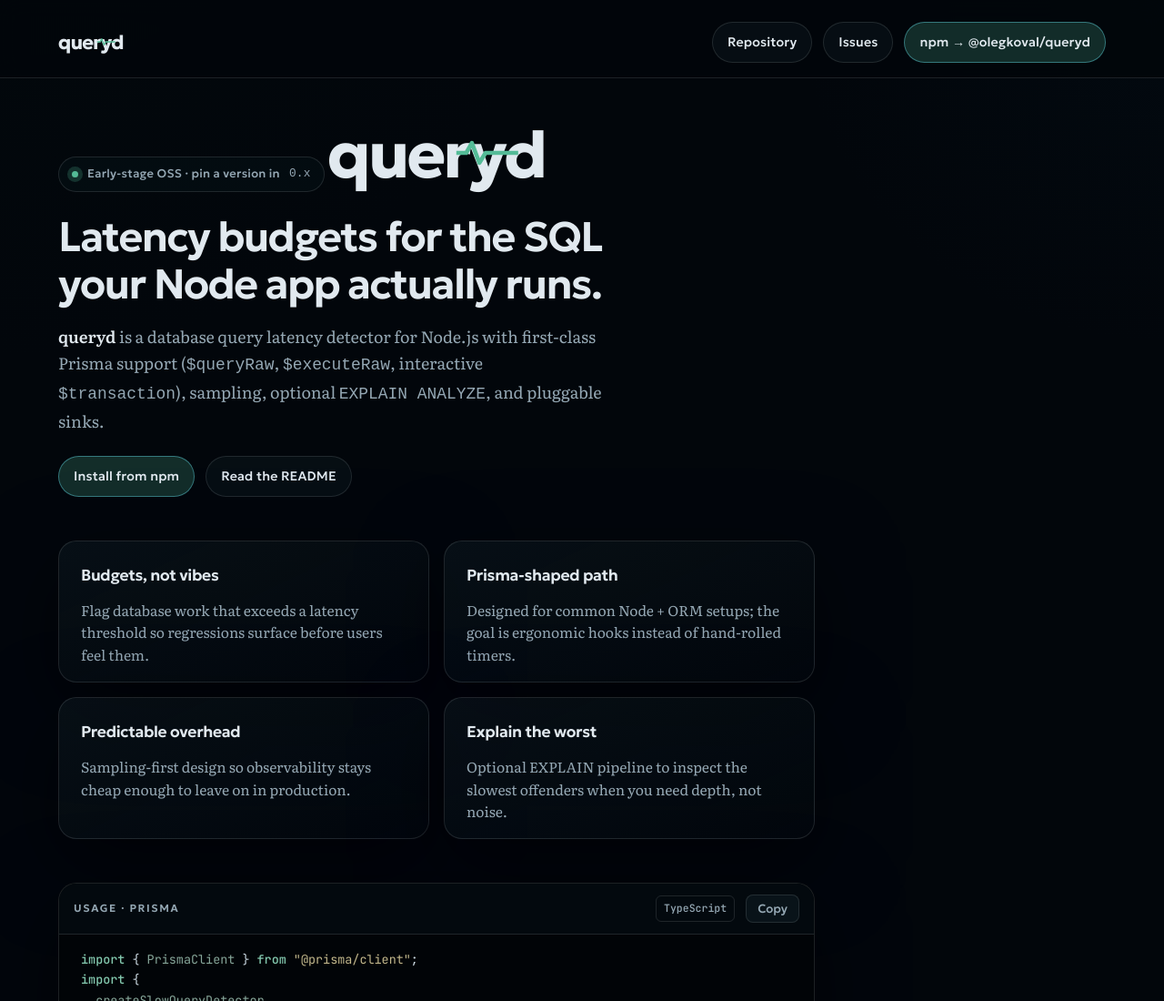
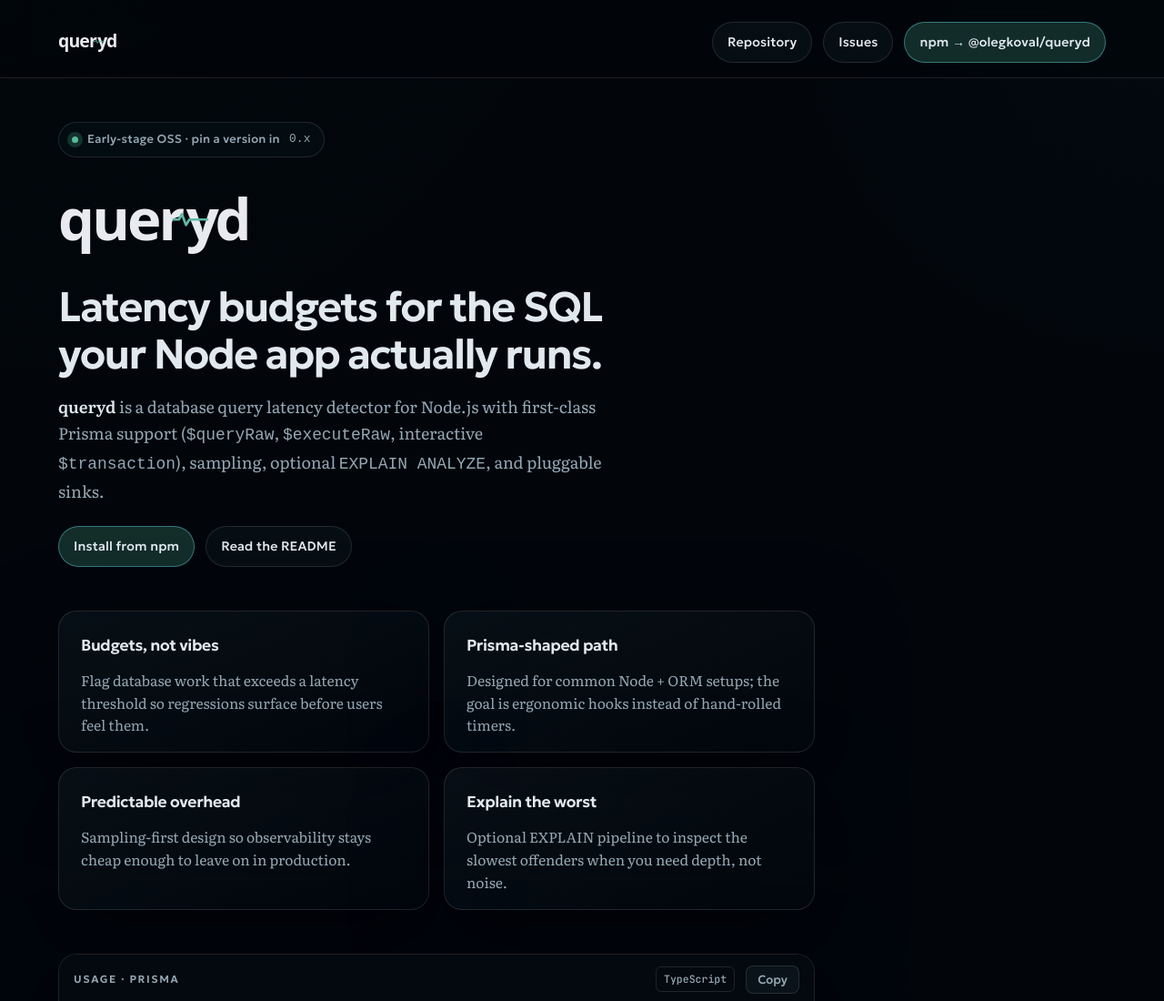
Before and after one commit to oleg-koval/slow-query-detector, a website: page docs/index.html in a window 1280 px wide. Shown: the top 1100 px of the page at 91% size. Drawn offline with Linux system fonts and the light colour scheme.

Commit message:
docs: extract SVG wordmarks for light and dark surfaces
* docs: extract SVG wordmarks for light and dark surfaces

* chore(release): patch version for docs commits

* fix(docs): lower SVG wordmark pulse to x-height

```diff
--- a/docs/index.html
+++ b/docs/index.html
@@ -162,36 +162,23 @@
         flex-wrap: wrap;
       }
 
-      .wordmark {
-        font-family: var(--font-display);
-        font-weight: 700;
-        font-size: 1.35rem;
-        letter-spacing: -0.045em;
-        color: var(--fg);
+      .brand-link {
         display: inline-flex;
-        align-items: baseline;
-        line-height: 1;
+        align-items: center;
+        line-height: 0;
       }
 
-      .wordmark--hero {
-        font-size: clamp(2.75rem, 7.5vw, 4.5rem);
-        margin: 0 0 var(--space-5);
+      .brand-mark {
+        height: 1.75rem;
+        width: auto;
+        display: block;
       }
 
-      .wm-y {
-        position: relative;
-        display: inline-block;
-      }
-
-      .wm-pulse {
-        position: absolute;
-        left: 52%;
-        top: 48%;
-        width: 0.95em;
-        height: 0.48em;
-        transform: translate(-50%, -50%);
-        color: var(--accent);
-        pointer-events: none;
+      .hero-mark {
+        width: min(22rem, 100%);
+        height: auto;
+        display: block;
+        margin: 0 0 var(--space-5);
       }
 
       .nav-links {
@@ -485,18 +472,15 @@
     <a class="skip" href="#main">Skip to content</a>
     <header>
       <div class="wrap nav">
-        <a class="wordmark" href="./" aria-label="queryd — home">
-          quer<span class="wm-y"
-            >y<svg class="wm-pulse" viewBox="0 0 20 10" aria-hidden="true" focusable="false">
-              <path
-                d="M0 5h3.2l1.8-3.2 2.4 6.4 2-3.2H20"
-                fill="none"
-                stroke="currentColor"
-                stroke-width="1.35"
-                stroke-linecap="round"
-                stroke-linejoin="round"
-              /></svg></span
-          >d
+        <a class="brand-link" href="./" aria-label="queryd — home">
+          <img
+            class="brand-mark"
+            src="./assets/queryd-wordmark.svg"
+            alt=""
+            width="200"
+            height="52"
+            decoding="async"
+          />
         </a>
         <nav class="nav-links" aria-label="Primary">
           <a class="pill" href="https://github.com/oleg-koval/slow-query-detector">Repository</a>
@@ -513,19 +497,15 @@
             <span class="pulse-dot" aria-hidden="true"></span>
             Early-stage OSS · pin a version in <code>0.x</code>
           </div>
-          <div class="wordmark wordmark--hero reveal" aria-hidden="true">
-            quer<span class="wm-y"
-              >y<svg class="wm-pulse" viewBox="0 0 20 10" aria-hidden="true" focusable="false">
-                <path
-                  d="M0 5h3.2l1.8-3.2 2.4 6.4 2-3.2H20"
-                  fill="none"
-                  stroke="currentColor"
-                  stroke-width="1.35"
-                  stroke-linecap="round"
-                  stroke-linejoin="round"
-                /></svg></span
-            >d
-          </div>
+          <img
+            class="hero-mark reveal"
+            src="./assets/queryd-wordmark.svg"
+            alt=""
+            width="200"
+            height="52"
+            decoding="async"
+            aria-hidden="true"
+          />
           <h1 class="reveal">Latency budgets for the SQL your Node app actually runs.</h1>
           <p class="lede reveal">
             <strong>queryd</strong> is a database query latency detector for Node.js with first-class Prisma support
```
Also changed, not shown: release.config.cjs (+8 -1 lines), README.md, docs/assets/queryd-wordmark-dark.svg (added), docs/assets/queryd-wordmark.svg (added).
